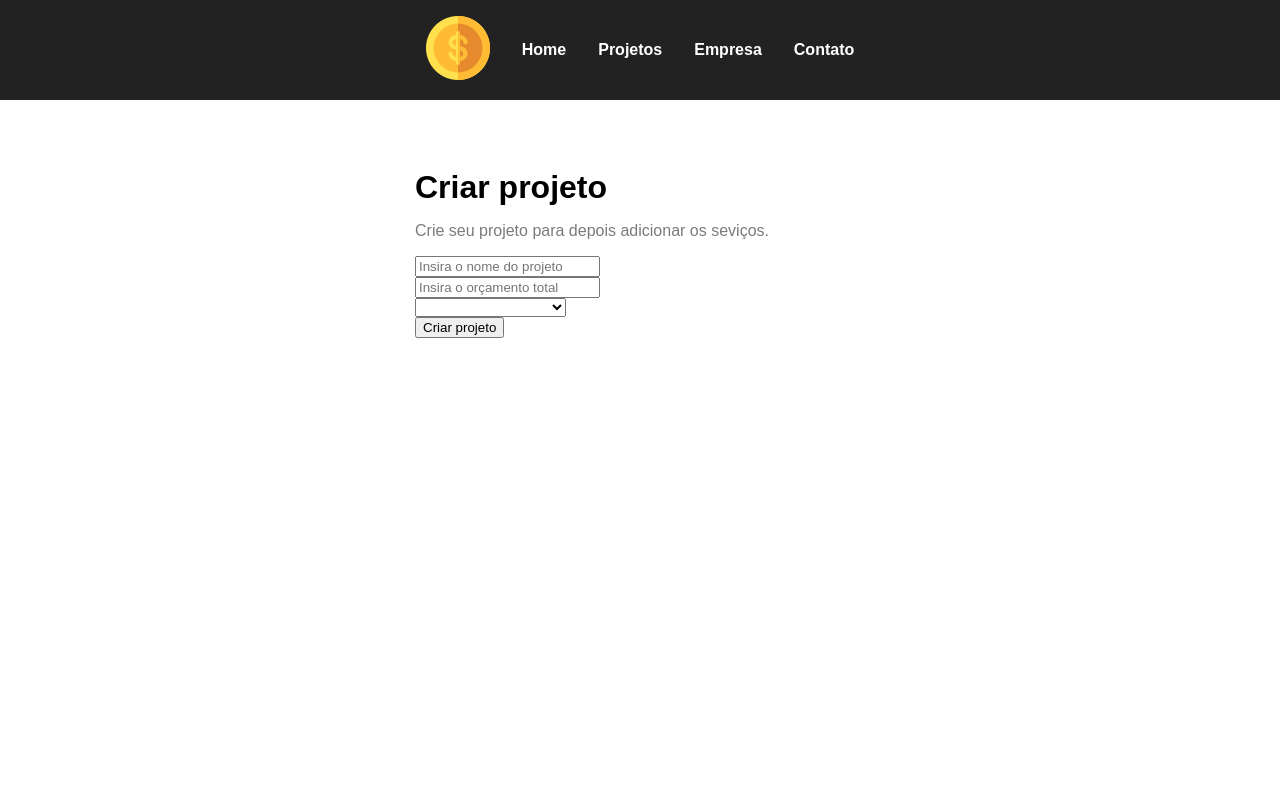
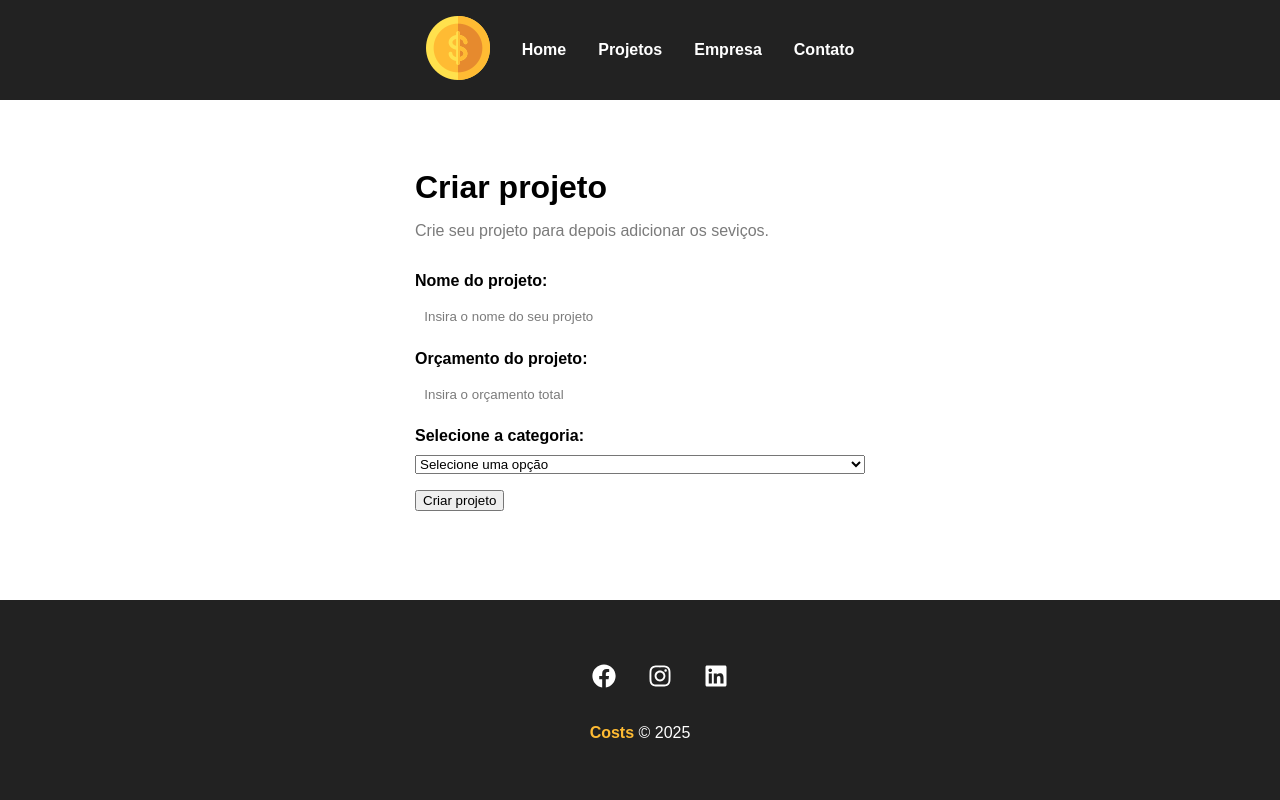
Before and after one commit to AlmaNegr/costs, a React (Create React App) app: page /newproject in a window 1280 px wide. Shown: the top 800 px of the page. Built offline with nearby package versions, Linux system fonts and the light colour scheme.

Commit message:
Componentização de formulário

```diff
--- /dev/null
+++ b/src/components/form/Input.js
@@ -0,0 +1,13 @@
+import styles from './Input.module.css'
+
+function Input({ type, text, name, placeholder, handleOnChange, value }) {
+
+    return(
+        <div className={styles.form_control}>
+            <label htmlFor={name}>{text}:</label>
+            <input type={type} name={name} id={name} placeholder={placeholder} onChange={handleOnChange} value={value}></input>
+        </div>
+    )
+}
+
+export default Input
--- /dev/null
+++ b/src/components/form/Input.module.css
@@ -0,0 +1,20 @@
+.form_control {
+    display: flex;
+    flex-direction: column;
+    margin-bottom: 1em;
+}
+
+.form_control label {
+    margin-bottom: .6em;
+    font-weight: bold;
+}
+
+.form_control input {
+    padding: 0.7em;
+    border-radius: 0;
+    border: none
+}
+
+.form_control input::placeholder {
+    color: #7b7b7b;
+}
--- /dev/null
+++ b/src/components/form/Select.js
@@ -0,0 +1,15 @@
+import styles from './Input.module.css'
+
+function Select({ text, name, handleOnChange, value }) {
+
+    return(
+        <div className={styles.form_control}>
+            <label htmlFor={name}>{text}:</label>
+            <select name={name} id={name}>
+                <option>Selecione uma opção</option>
+            </select>
+        </div>
+    )
+}
+
+export default Select
--- /dev/null
+++ b/src/components/form/Select.module.css
@@ -0,0 +1,16 @@
+.form_control {
+    display: flex;
+    flex-direction: column;
+    margin-bottom: 1em;
+}
+
+.form_control label {
+    margin-bottom: .6em;
+    font-weight: bold;
+}
+
+.form_control select {
+    padding: 0.7em;
+    border-radius: 0;
+    border: none
+}
--- a/src/components/layout/Footer.module.css
+++ b/src/components/layout/Footer.module.css
@@ -4,7 +4,6 @@
     padding: 3em;
     text-align: center;
 }
-
 
 .social_list {
     display: flex;
@@ -14,6 +13,8 @@
 
 .social_list li{
     margin: 0 1em;
+
+
 }
 
 .social_list li:hover {
--- a/src/components/project/ProjectForm.js
+++ b/src/components/project/ProjectForm.js
@@ -1,13 +1,24 @@
+import styles from './ProjectForm.module.css'
+import Input from '../form/Input'
+import Select from '../form/Select'
+
 function ProjectForm() {
     return(
-        <form>
-            <div><input type="text" placeholder="Insira o nome do projeto"></input></div>
-            <div><input type="number" placeholder="Insira o orçamento total"></input></div>
-            <div>
-                <select id="categoty_id">
-                    <option disabled>Selecione a categoria</option>
-                </select>
-            </div>
+        <form className={styles.form}>
+            <Input
+                type="text"
+                text="Nome do projeto"
+                name="name"
+                placeholder="Insira o nome do seu projeto"
+            />
+            <Input
+                type="number"
+                text="Orçamento do projeto"
+                name="budget"
+                placeholder="Insira o orçamento total"
+            />
+            <Select name="category_id" text="Selecione a categoria"/>
+
             <div>
                 <input type="submit" value="Criar projeto"></input>
             </div>
--- /dev/null
+++ b/src/components/project/ProjectForm.module.css
@@ -0,0 +1,4 @@
+.form {
+    width: 100%;
+    margin: 2em 0;
+}
--- a/src/index.css
+++ b/src/index.css
@@ -10,7 +10,7 @@ html, body, #root {
 .App {
   display: flex;
   flex-direction: column;
-  min-height: 100vh; /* altura total da tela */
+  min-height: 75vh; /* altura total da tela */
 }
 
 /* Container que envolve o conteúdo (já no seu Container.js) */
```
Also changed, not shown: src/components/form/SubmiButton.js (added), src/components/form/SubmitButton.module.css (added).
